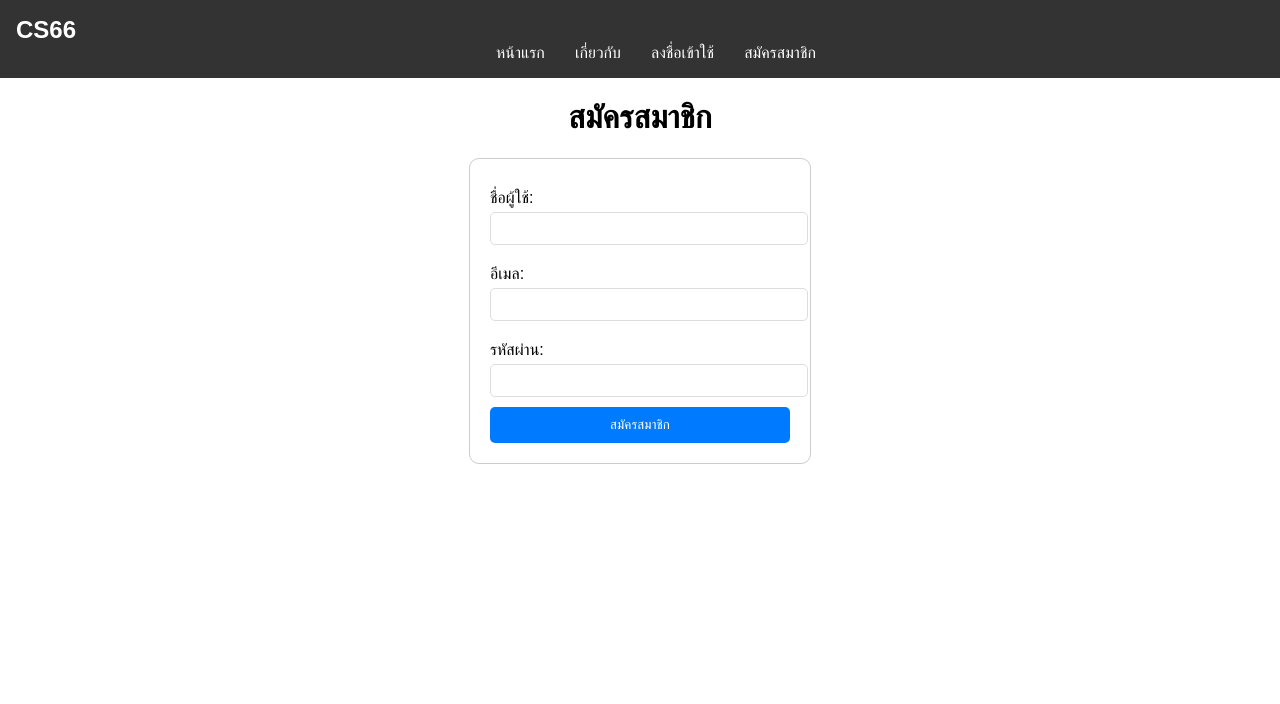
After one commit to mmkunlanat/promote_CS, a Django app: page /register/ in a window 1280 px wide. The commit adds this page. Shown: the top 704 px of the page. Run offline with Django 5.2, Linux system fonts and the light colour scheme; some libraries are stand-ins or nearby versions.

Commit message:
add registerpage

```diff
--- a/CS66/urls.py
+++ b/CS66/urls.py
@@ -2,5 +2,6 @@ from django.urls import path
 from . import views
 
 urlpatterns = [
-    path("", views.indexpage, name='index')
+    path("", views.indexpage, name='index'),
+    path("register/", views.registerpage, name='register'),
 ]
--- a/CS66/views.py
+++ b/CS66/views.py
@@ -3,3 +3,6 @@ from django.shortcuts import render, HttpResponse
 # Create your views here.
 def indexpage(request):
     return render(request, 'index.html')
+
+def registerpage(request):
+    return render(request, 'register.html')
--- a/templates/base.html
+++ b/templates/base.html
@@ -105,7 +105,7 @@
             <li><a href="#home">หน้าแรก</a></li>
             <li><a href="#about">เกี่ยวกับ</a></li>
             <li><a href="#services">ลงชื่อเข้าใช้</a></li>
-            <li><a href="#contact">สมัครสมาชิก</a></li>
+            <li><a href="{% url 'register' %}">สมัครสมาชิก</a></li>
         </ul>
     </div>
 
--- /dev/null
+++ b/templates/register.html
@@ -0,0 +1,67 @@
+{% extends "base.html" %}
+
+{% block content %}
+    {% load static %}
+    <h1>สมัครสมาชิก</h1>
+    <form id="signup-form" action="signup.php" method="post">
+        <label for="username">ชื่อผู้ใช้:</label>
+        <input type="text" id="username" name="username" required>
+
+        <label for="email">อีเมล:</label>
+        <input type="email" id="email" name="email" required>
+
+        <label for="password">รหัสผ่าน:</label>
+        <input type="password" id="password" name="password" required>
+
+        <button type="submit">สมัครสมาชิก</button>
+    </form>
+    <script src="script.js"></script>
+
+    <style>
+        /* styles.css */
+body {
+    font-family: Arial, sans-serif;
+}
+
+h1 {
+    text-align: center;
+}
+
+form {
+    max-width: 300px;
+    margin: auto;
+    padding: 20px;
+    border: 1px solid #ccc;
+    border-radius: 10px;
+}
+
+label {
+    display: block;
+    margin: 10px 0 5px;
+}
+
+input {
+    width: 100%;
+    padding: 8px;
+    margin-bottom: 10px;
+    border: 1px solid #ddd;
+    border-radius: 5px;
+}
+
+button {
+    width: 100%;
+    padding: 10px;
+    background-color: #007bff;
+    color: white;
+    border: none;
+    border-radius: 5px;
+    cursor: pointer;
+}
+
+button:hover {
+    background-color: #0056b3;
+}
+
+    </style>
+
+{% endblock content %}
```
